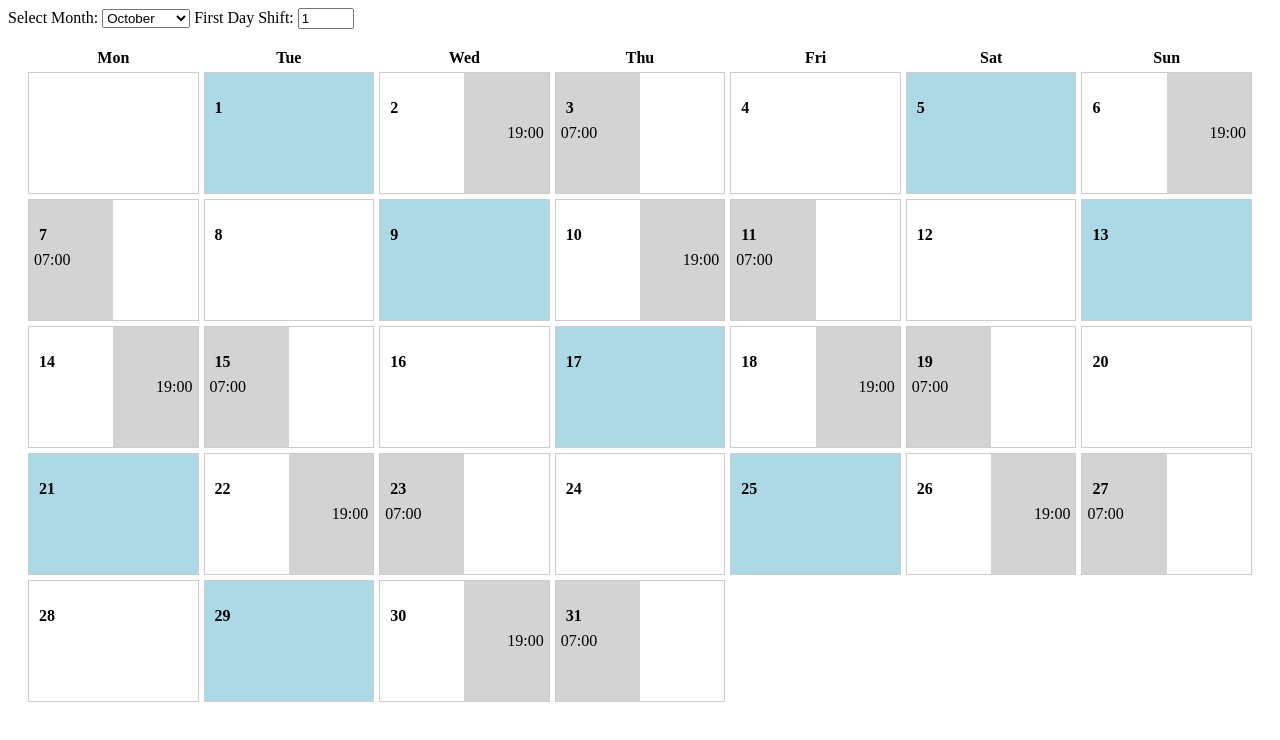
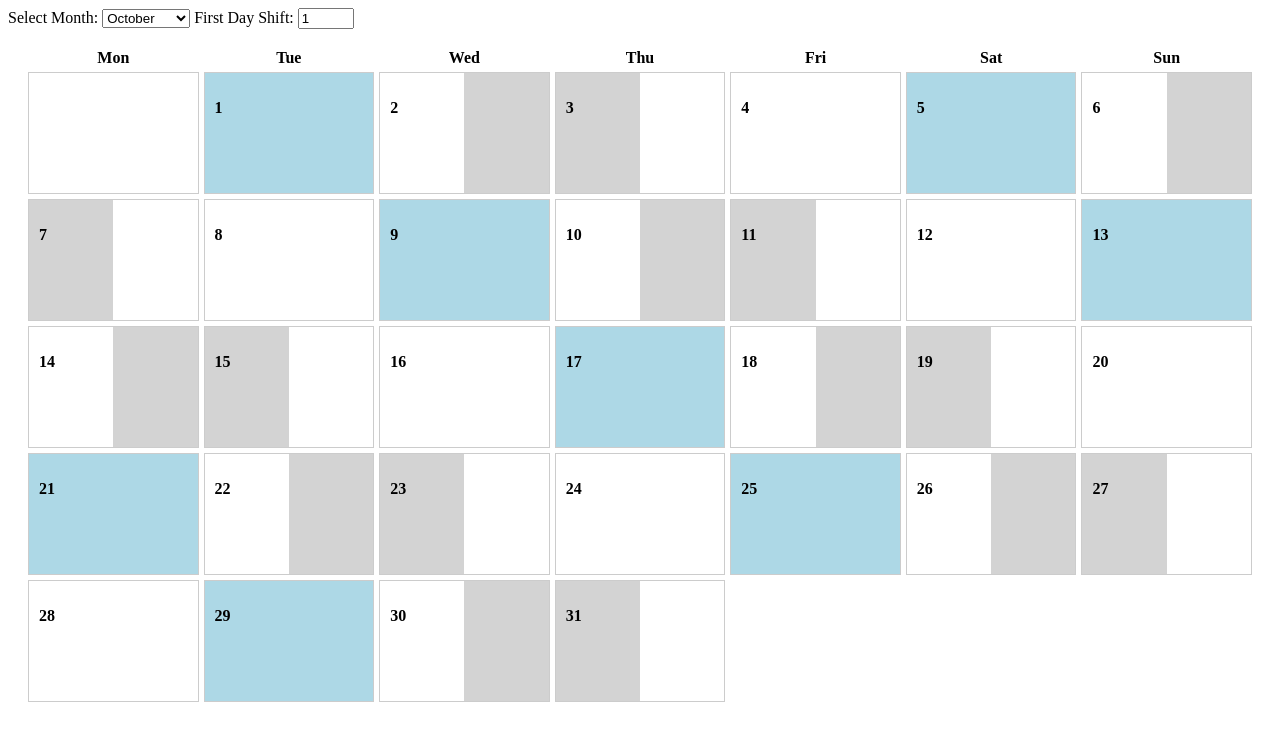
Before and after one commit to cosmologus/work-schedule, a SvelteKit app: page / in a window 1280 px wide. Shown: the top 740 px of the page. Built offline with nearby package versions, Linux system fonts and the light colour scheme.

Commit message:
removed hours from calendar

```diff
--- a/src/routes/+page.svelte
+++ b/src/routes/+page.svelte
@@ -242,7 +242,6 @@
       {#if day.type === 'night-start'}
         <div class="half-cell">
           <div class="half-right"></div> <!-- Right half of the cell filled -->
-          <div class="time-text time-right">19:00</div>
         </div>
       {/if}
 
@@ -250,7 +249,6 @@
       {#if day.type === 'night-end'}
         <div class="half-cell">
           <div class="half-left"></div> <!-- Left half of the cell filled -->
-          <div class="time-text time-left">07:00</div>
         </div>
       {/if}
     </div>
```
